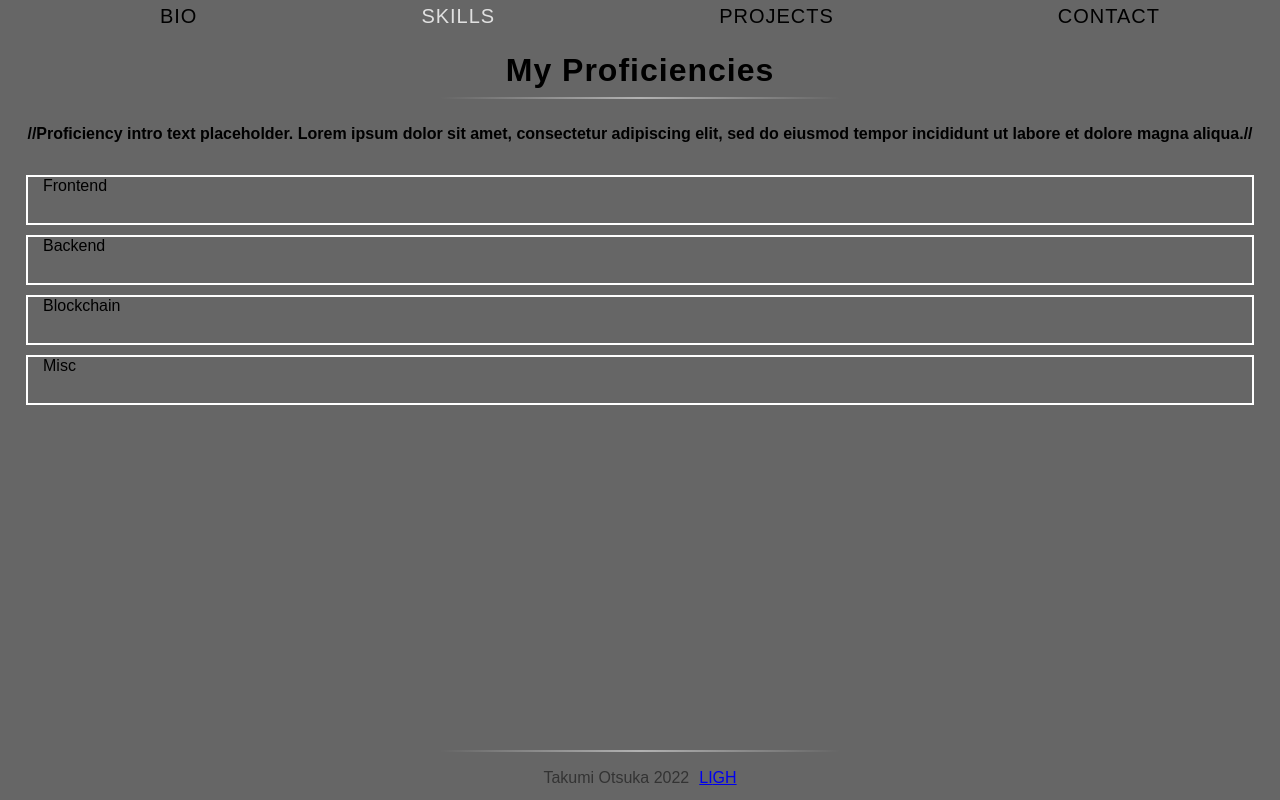
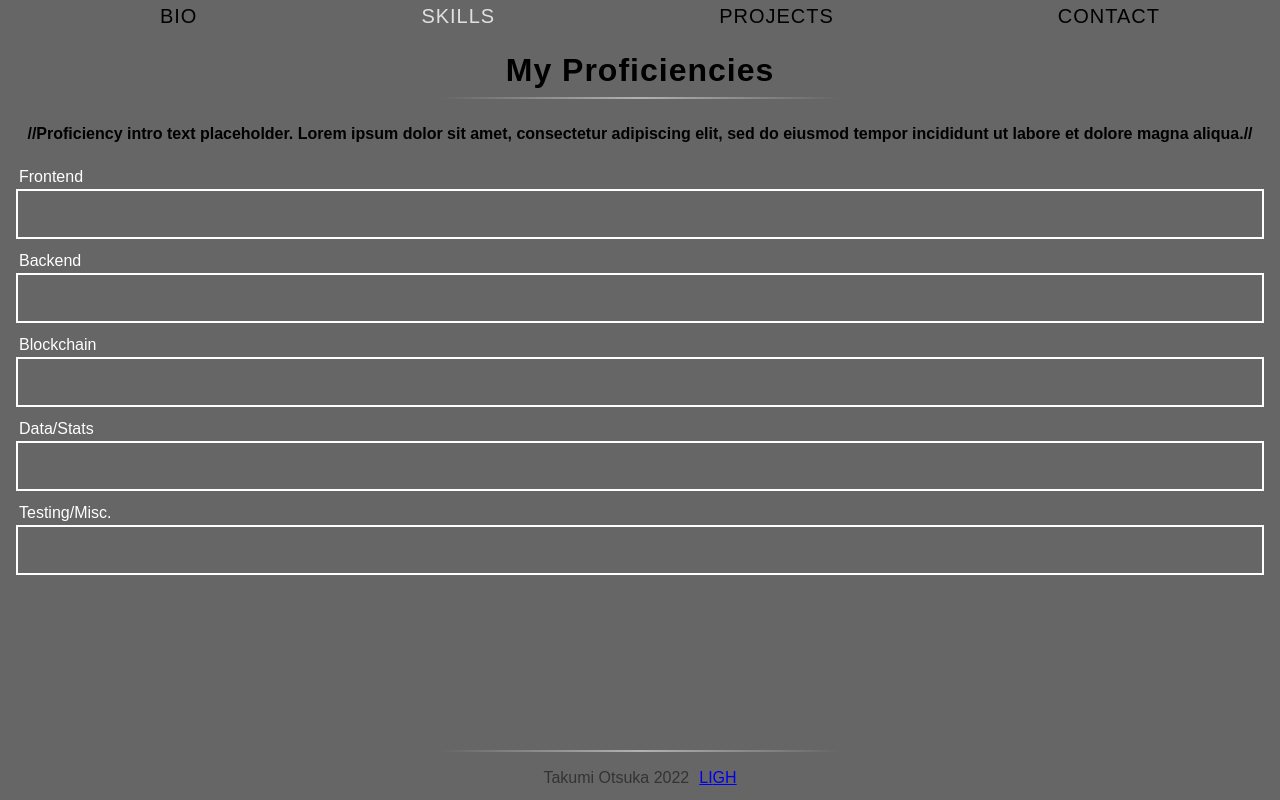
Before and after one commit to totsuka1/Portfolio, a React (Create React App) app: page /Skills in a window 1280 px wide. Shown: the part 819-1619 px from the top of the page. Built offline with nearby package versions, Linux system fonts and the light colour scheme.

Commit message:
section intro text placeholders

```diff
--- a/src/components/3-Main/Contact/Contact.js
+++ b/src/components/3-Main/Contact/Contact.js
@@ -51,6 +51,10 @@ class Contact extends React.Component {
           <div className="contact-intro">
             <h2>Get In Touch!</h2>
           </div>
+          <h4>
+            //Contact intro text placeholder. Lorem ipsum dolor sit amet,
+            consectetur adipiscing elit...
+          </h4>
         </div>
         <div className="contact-container">
           <form name="message-form" onSubmit={this.handleSubmit}>
--- a/src/components/3-Main/Projects/Projects.js
+++ b/src/components/3-Main/Projects/Projects.js
@@ -10,6 +10,10 @@ class Projects extends React.Component {
           <div className="projects-intro">
             <h2>My Portfolio</h2>
           </div>
+          <h4>
+            //Project intro text placeholder. Lorem ipsum dolor sit amet,
+            consectetur adipiscing elit...
+          </h4>
         </div>
       </div>
     );
--- a/src/components/3-Main/Skills/Skills.js
+++ b/src/components/3-Main/Skills/Skills.js
@@ -17,12 +17,27 @@ class Skills extends React.Component {
           </h4>
         </div>
         <div className="skills-main-container">
-          <div className="frontend-container skills-container">Frontend</div>
-          <div className="backend-container skills-container">Backend</div>
+          <div className="frontend-container skills-container">
+            <div className="container-title">Frontend</div>
+            <div className="container-icons"></div>
+          </div>
+          <div className="backend-container skills-container">
+            <div className="container-title">Backend</div>
+            <div className="container-icons"></div>
+          </div>
           <div className="blockchain-container skills-container">
-            Blockchain
+            <div className="container-title">Blockchain</div>
+            <div className="container-icons"></div>
           </div>
-          <div className="misc-container skills-container">Misc</div>
+          <div className="data-container skills-container">
+            <div className="container-title">Data/Stats</div>
+            <div className="container-icons"></div>
+          </div>
+          <div className="misc-container skills-container">
+            {" "}
+            <div className="container-title">Testing/Misc.</div>
+            <div className="container-icons"></div>
+          </div>
         </div>
       </div>
     );
--- a/src/components/3-Main/Skills/skills.css
+++ b/src/components/3-Main/Skills/skills.css
@@ -32,11 +32,16 @@
   flex-direction: column;
 }
 
-.skills-container {
+.container-icons {
   border: 2px solid white;
   position: relative;
   height: 50px;
-  margin: 10px;
+  margin-bottom: 10px;
   padding-right: 15px;
   padding-left: 15px;
 }
+
+.container-title {
+  color: white;
+  padding: 3px;
+}
```
